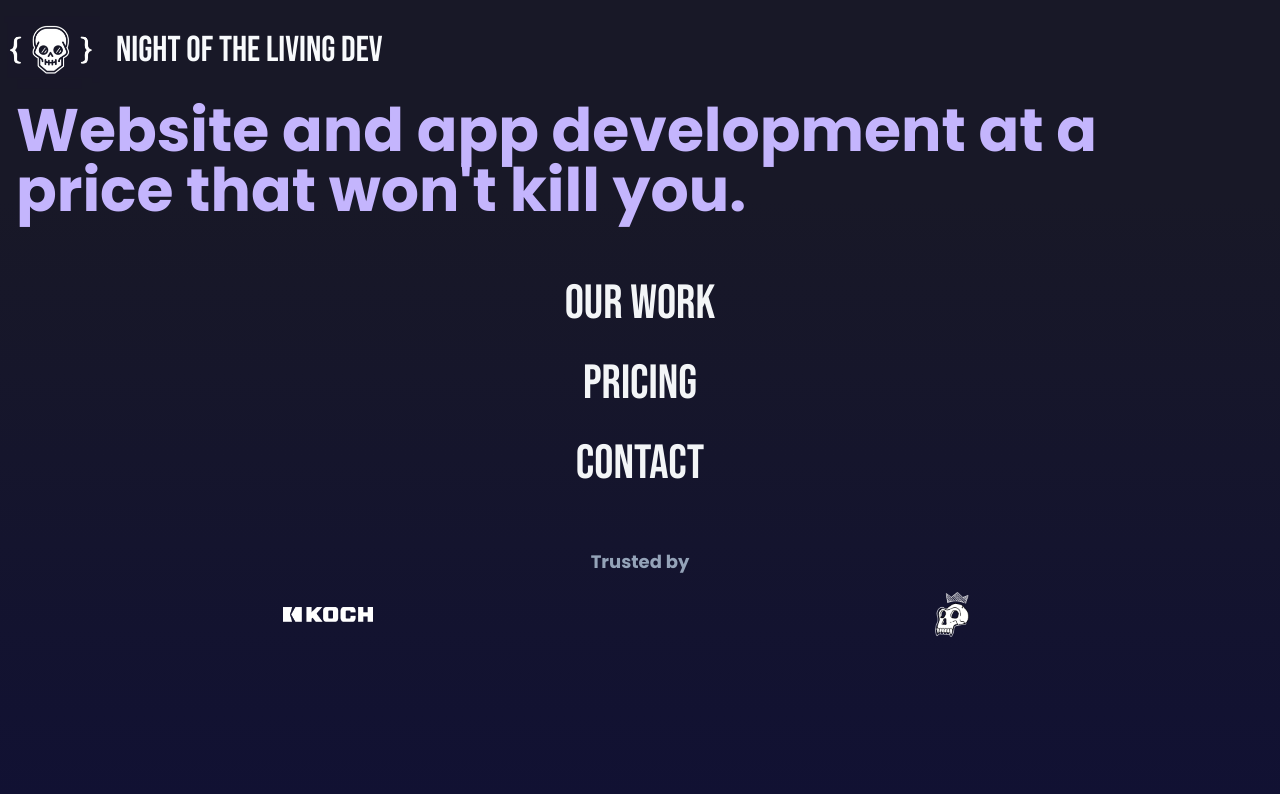
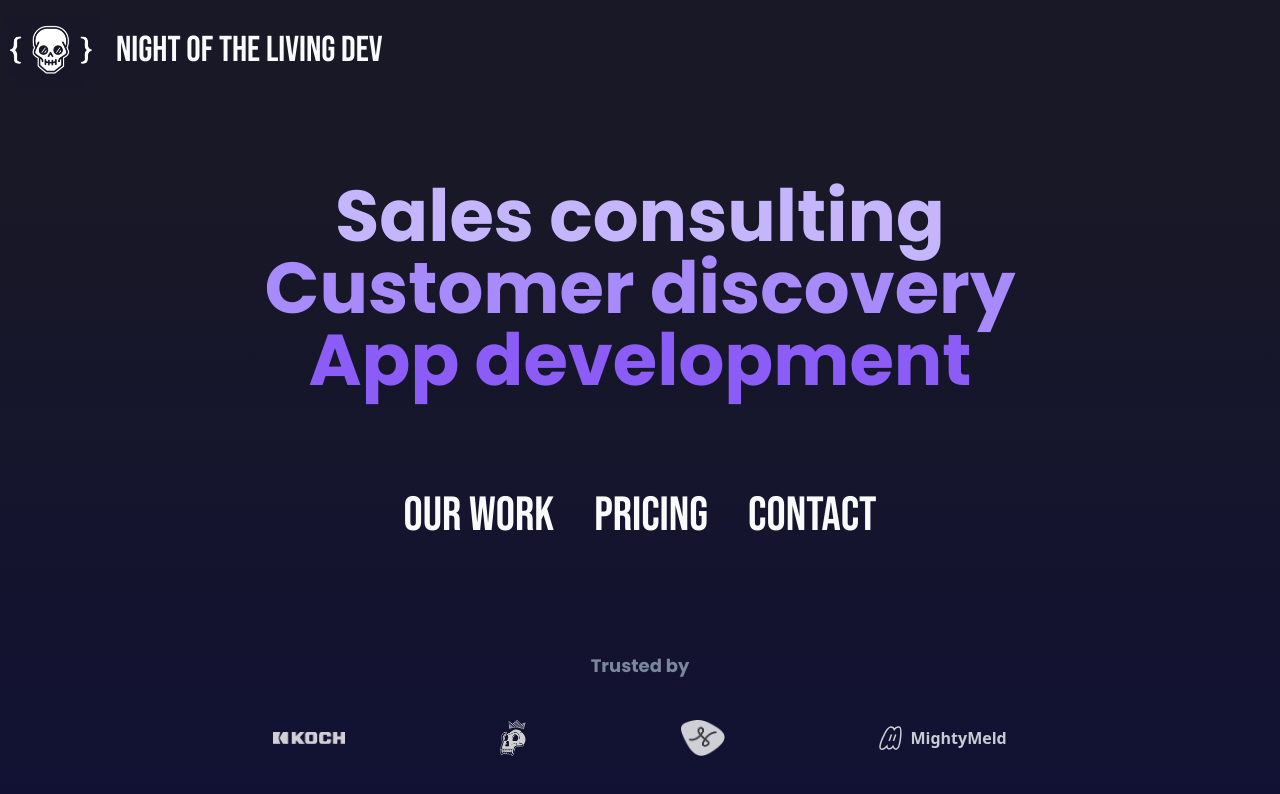
Before and after one commit to stephengladney/nightofthelivingdev, an Astro site: page / in a window 1280 px wide. Built offline with nearby package versions, Linux system fonts and the light colour scheme; Astro itself is replaced by a stand-in of ours.

Commit message:
optimize for desktop

```diff
--- a/src/layouts/Layout.astro
+++ b/src/layouts/Layout.astro
@@ -36,6 +36,7 @@ const { title } = Astro.props
     );
   }
   html {
+    background-color: #181827;
     font-family: system-ui, sans-serif;
   }
 
--- a/src/pages/index.astro
+++ b/src/pages/index.astro
@@ -6,29 +6,79 @@ import Nav from "../components/Nav.astro"
 <Layout title="Night of the Living Dev">
   <main>
     <Nav />
+
     <h1
-      class="font-poppins font-bold text-violet-300 text-4xl md:text-6xl text-center md:text-left px-4"
+      class="font-poppins font-bold text-violet-300 text-4xl md:text-7xl px-2 text-center md:mt-20"
     >
-      Website and app development at a price that won't<br class="md:hidden" /> kill
-      you.
+      Sales consulting
     </h1>
+    <h1
+      class="font-poppins font-bold text-violet-400 text-4xl md:text-7xl px-2 text-center"
+    >
+      Customer discovery
+    </h1>
+    <h1
+      class="font-poppins font-bold text-violet-500 text-4xl md:text-7xl px-2 text-center"
+    >
+      App development
+    </h1>
+
     <div
-      class="flex flex-col justify-center items-center text-slate-50 font-bebas my-11 text-5xl links-fade"
+      class="flex flex-col justify-center items-center text-slate-50 font-bebas my-11 text-5xl opacity-0 fromleft ml-[-200vw] md:my-20 md:flex-row md:text-5xl md:gap-10"
     >
-      <a href="">Our Work</a>
-      <a href="">Pricing</a>
-      <a href="">Contact</a>
+      <a href="" class="hover:underline">Our Work</a>
+      <a href="" class="hover:underline">Pricing</a>
+      <a href="" class="hover:underline">Contact</a>
     </div>
     <h3
-      class="font-poppins text-slate-400 text-center text-lg mb-4 fromleft ml-[-400vw]"
+      class="font-poppins text-slate-400 text-center text-lg mb-6 logos-fade md:mt-24"
     >
       Trusted by
     </h3>
     <div
-      class="grid grid-cols-2 px-4 justify-items-center items-center fromleft ml-[-400vw]"
+      class="grid grid-cols-[auto,auto,auto,auto] px-1 justify-items-center items-center logos-fade max-w-4xl mx-auto"
     >
-      <img src="/logos/koch-white.png" class="h-auto w-[90px]" />
-      <img src="/logos/dac-white.png" class="h-[45px] w-auto" />
+      <a href="https://kochind.com" target="_blank"
+        ><img src="/logos/koch-white.png" class="h-auto w-[72px]" /></a
+      >
+      <a href="https://www.dopeapedao.com/" target="_blank"
+        ><img src="/logos/dac-white.png" class="h-[36px] w-auto" /></a
+      >
+      <a href="https://neighborhoodstudios.com" target="_blank"
+        ><img src="/logos/nstudios.png" class="h-[36px] w-auto" /></a
+      >
+      <a href="https://mightymeld.com" target="_blank">
+        <div class="flex flex-row">
+          <svg
+            width="23"
+            height="25"
+            viewBox="0 0 23 25"
+            fill="none"
+            xmlns="http://www.w3.org/2000/svg"
+          >
+            <path
+              d="M21.5549 11.2871C22.0098 6.96589 22.4629 1.43277 20.103 1.0697C17.743 0.706621 16.3514 1.79585 15.2621 3.55071C14.8386 2.34046 14.5722 1.0697 11.813 1.0697C8.36387 1.0697 5.15614 8.65039 3.82513 11.6668C0.183071 19.9207 0.194928 23.2686 3.09938 23.2686C4.62699 23.2686 5.57989 22.6196 7.87932 20.1917C7.87932 21.644 8.30326 22.3701 9.42964 22.6801C10.2183 22.8972 11.812 22.8542 12.6973 21.8329C13.3759 21.0501 13.8088 20.6152 13.9904 20.3127C14.2929 20.9783 14.9565 23.2122 16.8956 23.1476C20.5262 23.0266 21.1919 14.7363 21.5549 11.2871Z"
+              fill="none"
+              stroke="#fff"
+              stroke-width="1.5"></path>
+            <line
+              y1="-0.75"
+              x2="7.04235"
+              y2="-0.75"
+              transform="matrix(-0.326514 0.945192 -0.945188 -0.326526 11.7734 8.14062)"
+              stroke="#fff"
+              stroke-width="1.5"></line>
+            <line
+              y1="-0.75"
+              x2="7.04235"
+              y2="-0.75"
+              transform="matrix(-0.326514 0.945192 -0.945188 -0.326526 16.0078 8.14062)"
+              stroke="#fff"
+              stroke-width="1.5"></line>
+          </svg>
+          <span class="text-slate-50 pl-2 font-bold">MightyMeld</span>
+        </div></a
+      >
     </div>
   </main>
 </Layout>
@@ -43,16 +93,17 @@ import Nav from "../components/Nav.astro"
   h1 {
     opacity: 0;
     animation: fade-in 2s ease-in forwards;
-    animation-delay: 1s;
+    animation-delay: 1.5s;
   }
 
   a {
     margin: 16px 0px;
+    text-decoration: none;
   }
 
   .fromleft {
-    animation: from-left 2.25s ease-in-out forwards;
-    animation-delay: 2s;
+    animation: from-left 3s ease-in-out forwards;
+    animation-delay: 1.25s;
   }
   .links-fade {
     opacity: 0;
@@ -109,10 +160,10 @@ import Nav from "../components/Nav.astro"
 
   @keyframes from-left {
     0% {
-      margin-left: -400vw;
+      margin-left: -100vw;
       opacity: 0;
     }
-    75% {
+    50% {
       opacity: 0;
     }
     100% {
```
Also changed, not shown: public/logos/mightymeld.svg (added), public/logos/nstudios.png (added).
